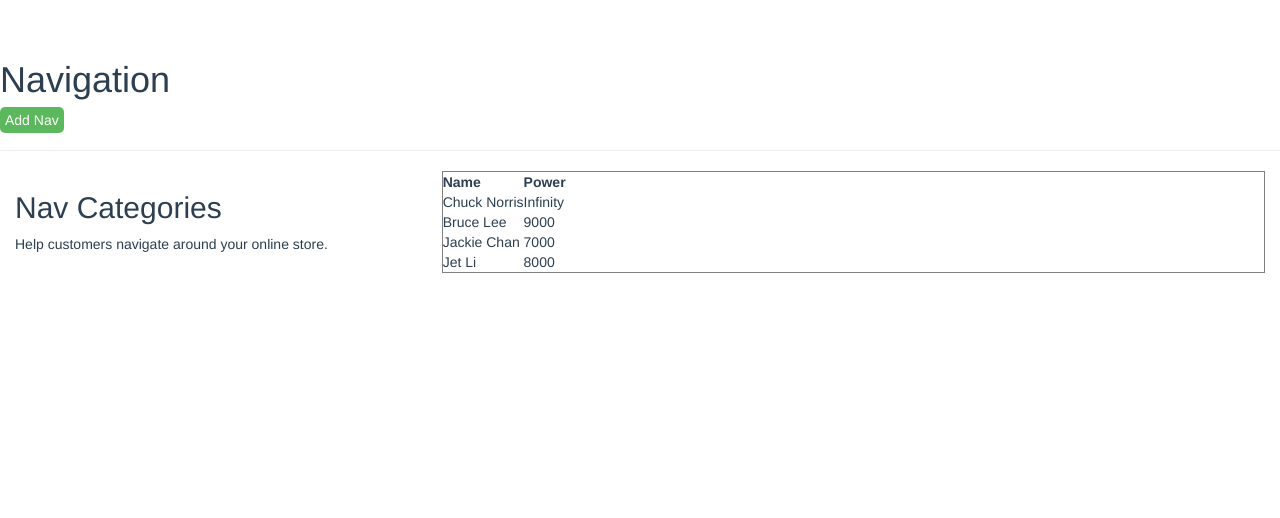
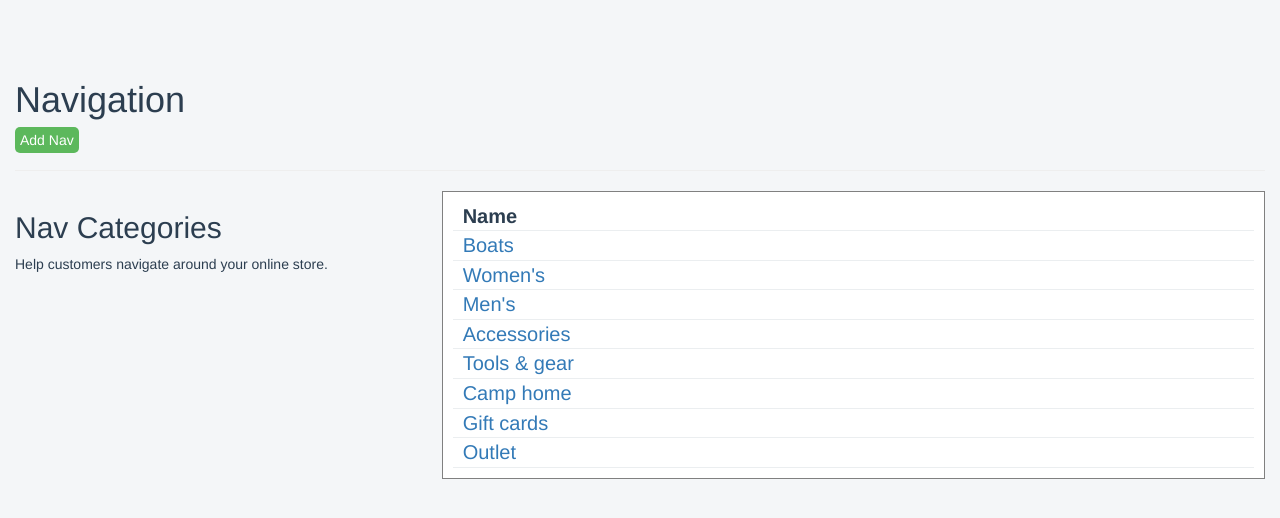
Before and after one commit to wesleyhuang23/nav-editor, a Vue app: page /#/ in a window 1280 px wide. Shown: the top 518 px of the page. Built offline with nearby package versions, Linux system fonts and the light colour scheme.

Commit message:
added table

```diff
--- a/src/App.vue
+++ b/src/App.vue
@@ -11,11 +11,15 @@ export default {
 </script>
 
 <style>
+*{
+  background-color: #F4F6F8;
+}
 #app {
   font-family: 'Avenir', Helvetica, Arial, sans-serif;
   -webkit-font-smoothing: antialiased;
   -moz-osx-font-smoothing: grayscale;
   color: #2c3e50;
   margin-top: 60px;
+
 }
 </style>
--- a/src/components/Home.vue
+++ b/src/components/Home.vue
@@ -1,9 +1,10 @@
 <template>
   <div class="home">
-    <h1>Navigation</h1>
-    <a class="btn-success">Add Nav</a>
-    <hr>
+
     <div class="container-fluid">
+      <h1>Navigation</h1>
+      <a class="btn-success">Add Nav</a>
+      <hr>
       <div class="row">
         <div class="col-lg-4">
           <h2>Nav Categories</h2>
@@ -22,7 +23,7 @@
               <tbody>
                 <tr v-for="entry in gridData">
                   <td v-for="key in gridColumns">
-                    {{entry[key]}}
+                    <router-link to="/navitem">{{entry[key] | capitalize}}</router-link>
                   </td>
                 </tr>
               </tbody>
@@ -39,12 +40,16 @@ export default {
   name: 'hello',
   data () {
     return {
-      gridColumns: ['name', 'power'],
+      gridColumns: ['name'],
       gridData: [
-        { name: 'Chuck Norris', power: Infinity },
-        { name: 'Bruce Lee', power: 9000 },
-        { name: 'Jackie Chan', power: 7000 },
-        { name: 'Jet Li', power: 8000 }
+        { name: 'boats' },
+        { name: "women's" },
+        { name: "men's"},
+        { name: 'accessories' },
+        { name: 'tools & gear' },
+        { name: "camp home" },
+        { name: "gift cards"},
+        { name: 'outlet' }
       ]
     }
   },
@@ -66,5 +71,28 @@ export default {
   .menu{
     border: 1px solid gray;
     background-color: white;
+    padding: 10px;
+  }
+  th{
+    padding-left: 10px;
+    padding-right: 10px;
+    font-size: 20px;
+    background-color: white;
+  }
+  td{
+    padding-left: 10px;
+    padding-right: 10px;
+    background-color: white;
+    font-size: 20px;
+  }
+  tr{
+    border-bottom: 1px solid #EBEEF0;
+  }
+  table{
+    width: 100%;
+  }
+  span{
+    color: blue;
+    cursor: pointer;
   }
 </style>
--- /dev/null
+++ b/src/components/Navitems.vue
@@ -0,0 +1,72 @@
+<template>
+    <div class="navItem">
+        <div class="container-fluid">
+            <div class="row">
+                <div class="col-lg-6">
+                    <h1>Menu</h1>
+                </div>
+                <div class="col-lg-6">
+                    <p>Name</p>
+                    <input type="text">
+                </div>
+            </div>
+            <hr>
+            <div class="row">
+                <div class="col-lg-6">
+                    <h1>Nav Items</h1>
+                </div>
+                <div class="col-lg-6 navitems">
+                    <table>
+                        <tr>
+                            <th>Name</th>
+                            <th>Link</th>
+                        </tr>
+
+                        <tr>
+                            <td><input type="text"></td>
+                            <td><input type="text"></td>
+                            <td><a class="btn btn-default btn-sm">
+                                <span class="glyphicon glyphicon-trash" aria-hidden="true"></span>
+                            </a>
+                            </td>
+                        </tr>
+                    </table>
+                </div>
+            </div>
+        </div>
+    </div>
+</template>
+
+<script>
+    export default{
+        data () {
+            return {
+
+            }
+        }
+    }
+</script>
+
+<style lang="scss" scoped>
+    input{
+        width: 90%;
+    }
+    hr{
+        width: 100%;
+    }
+    th, td, input{
+        background-color:white;
+    }
+    table{
+        width: 100%;
+    }
+    .navitems{
+        background-color: white;
+        border: 1px solid black;
+        border-radius: 2px;
+        padding:10px;
+        p{
+            display: inline-block;
+        }
+    }
+</style>
--- a/src/router/index.js
+++ b/src/router/index.js
@@ -1,6 +1,7 @@
 import Vue from 'vue'
 import Router from 'vue-router'
 import Hello from '@/components/Home'
+import NavItem from '@/components/Navitems';
 
 Vue.use(Router)
 
@@ -10,6 +11,11 @@ export default new Router({
       path: '/',
       name: 'Hello',
       component: Hello
+    },
+    {
+      path: '/navitem',
+      name: 'NavItem',
+      component: NavItem,
     }
   ]
 })
```
